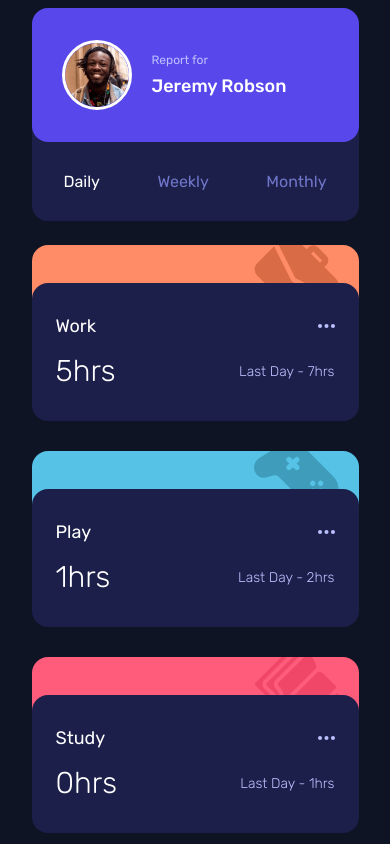
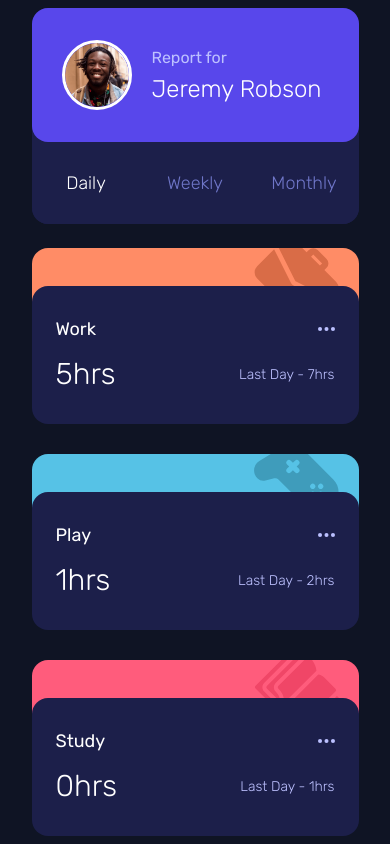
Before and after one commit to abizmo/time-tracking-dashboard, a React (Create React App) app: page / in a window 390 px wide. Shown: the top 844 px of the page. Built offline with nearby package versions, Linux system fonts and the light colour scheme.

Commit message:
feat(dashboard header): finish mobile style

```diff
--- a/src/components/Dashboard/Header/styles.js
+++ b/src/components/Dashboard/Header/styles.js
@@ -44,7 +44,7 @@ export const Avatar = styled.img`
 export const Text = styled.p`
   ${({ theme }) => css`
     color: ${theme.color.neutral.lighter};
-    font-size: ${theme.typography.size.small};
+    font-size: 16px;
     margin: 0;
   `}
 `;
@@ -52,8 +52,8 @@ export const Text = styled.p`
 export const Name = styled.h1`
   ${({ theme }) => css`
     color: white;
-    font-size: ${theme.typography.size.body};
-    font-weight: ${theme.typography.weight.bold};
+    font-size: 24px;
+    font-weight: ${theme.typography.weight.light};
     margin: 8px 0 0;
     text-transform: capitalize;
 
@@ -67,9 +67,9 @@ export const Menu = styled.div`
   ${({ theme }) => css`
     background-color: ${theme.color.neutral.dark};
     border-radius: 0 0 16px 16px;
-    display: flex;
-    justify-content: space-between;
-    padding: 30px 32px;
+    display: grid;
+    grid-template-columns: repeat(3, 1fr);
+    padding: 30px 0;
 
     @media(min-width: ${theme.breakpoint.desktop}) {
       flex-direction: column;
@@ -82,6 +82,9 @@ export const Menu = styled.div`
 export const Title = styled.span`
   ${({ active, theme }) => css`
     color: ${active ? 'white' : theme.color.neutral.light};
+    font-size: 18px;
+    font-weight: ${theme.typography.weight.light};
+    text-align: center;
 
     @media(min-width: ${theme.breakpoint.desktop}) {
       margin-bottom: 40px;
```
